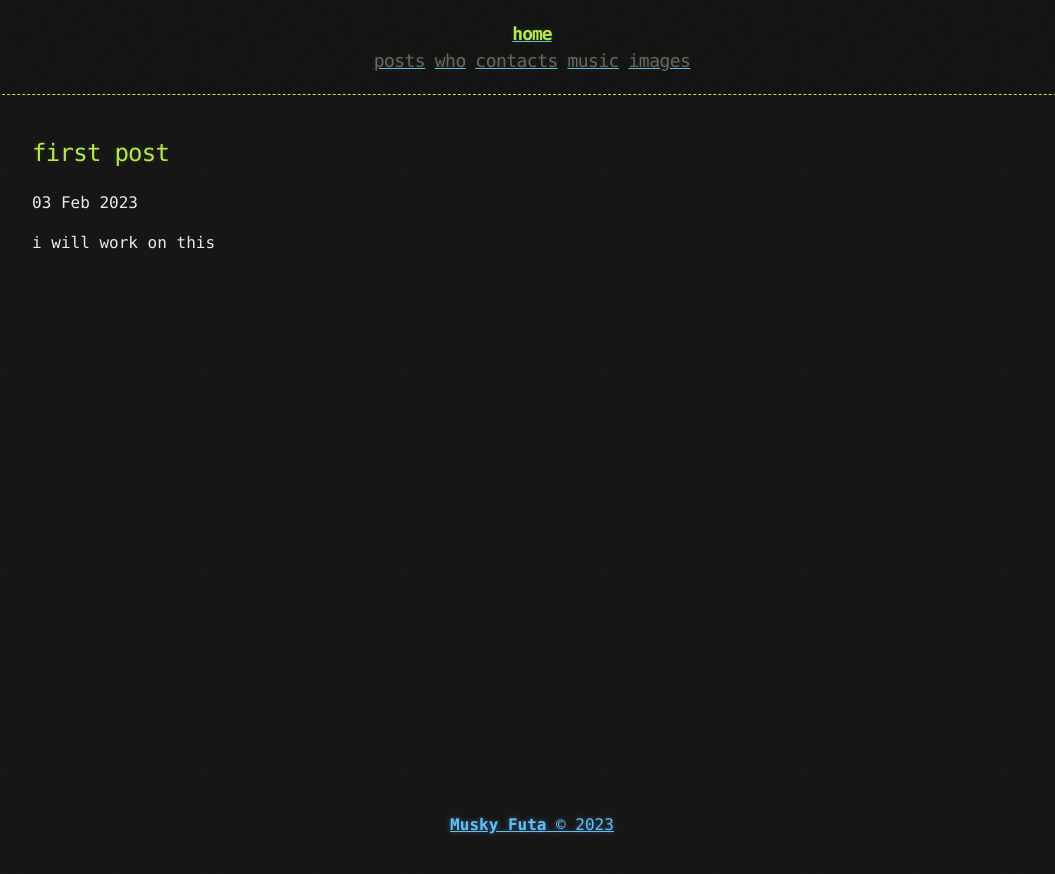
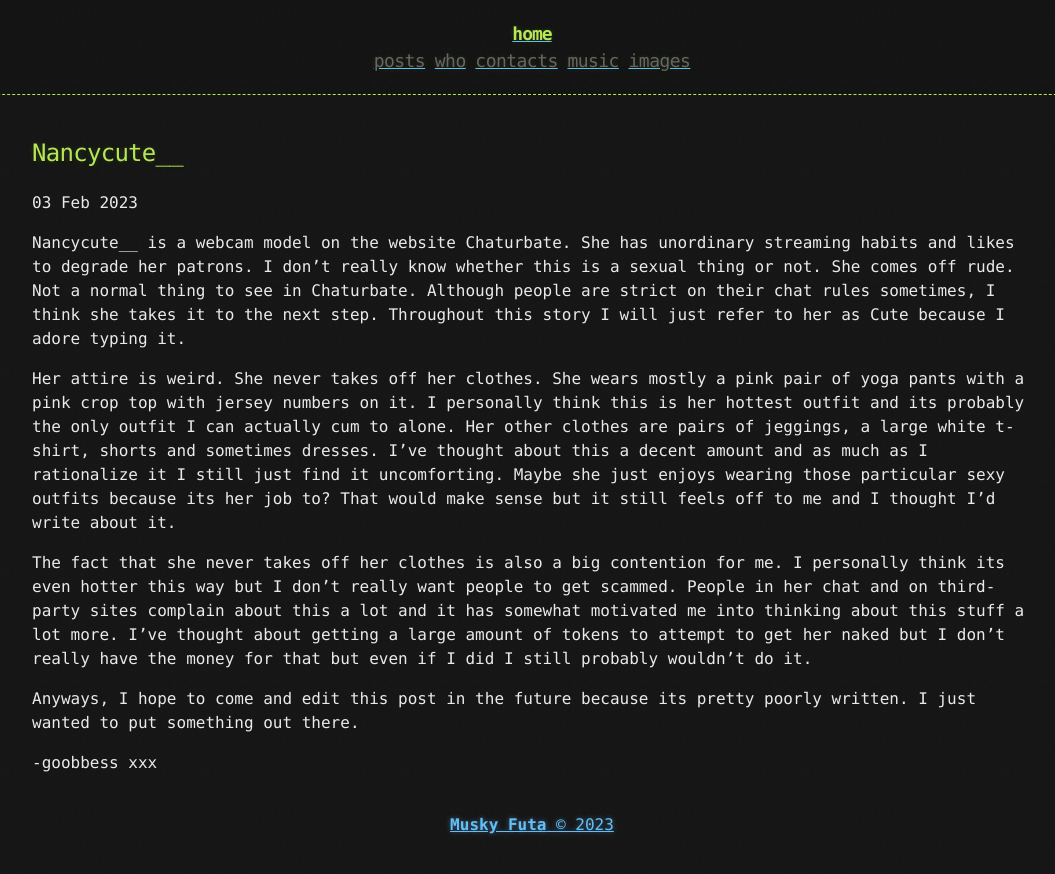
Before and after one commit to goobbess/goobbess.github.io, a Jekyll site: the page built from _posts/2020-04-12-quarantine.md, in a window 1280 px wide. Shown: the top 874 px of the page, without its empty margins (108-1163 px from the left). Built offline with Jekyll 4.4.1, drawn with Linux system fonts in a browser that asks for light colours.

Commit message:
Update 2020-04-12-quarantine.md

```diff
--- a/_posts/2020-04-12-quarantine.md
+++ b/_posts/2020-04-12-quarantine.md
@@ -1,7 +1,15 @@
 ---
 layout: post
-title: "first post"
+title: "Nancycute__"
 date: 2023-02-03
 ---
 
-i will work on this
+Nancycute__ is a webcam model on the website Chaturbate. She has unordinary streaming habits and likes to degrade her patrons. I don't really know whether this is a sexual thing or not. She comes off rude. Not a normal thing to see in Chaturbate. Although people are strict on their chat rules sometimes, I think she takes it to the next step. Throughout this story I will just refer to her as Cute because I adore typing it.
+
+Her attire is weird. She never takes off her clothes. She wears mostly a pink pair of yoga pants with a pink crop top with jersey numbers on it. I personally think this is her hottest outfit and its probably the only outfit I can actually cum to alone. Her other clothes are pairs of jeggings, a large white t-shirt,  shorts and sometimes dresses. I've thought about this a decent amount and as much as I rationalize it I still just find it uncomforting. Maybe she just enjoys wearing those particular sexy outfits because its her job to? That would make sense but it still feels off to me and I thought I'd write about it.
+
+The fact that she never takes off her clothes is also a big contention for me. I personally think its even hotter this way but I don't really want people to get scammed. People in her chat and on third-party sites complain about this a lot and it has somewhat motivated me into thinking about this stuff a lot more. I've thought about getting a large amount of tokens to attempt to get her naked but I don't really have the money for that but even if I did I still probably wouldn't do it.
+
+Anyways, I hope to come and edit this post in the future because its pretty poorly written. I just wanted to put something out there.
+
+-goobbess xxx
```
